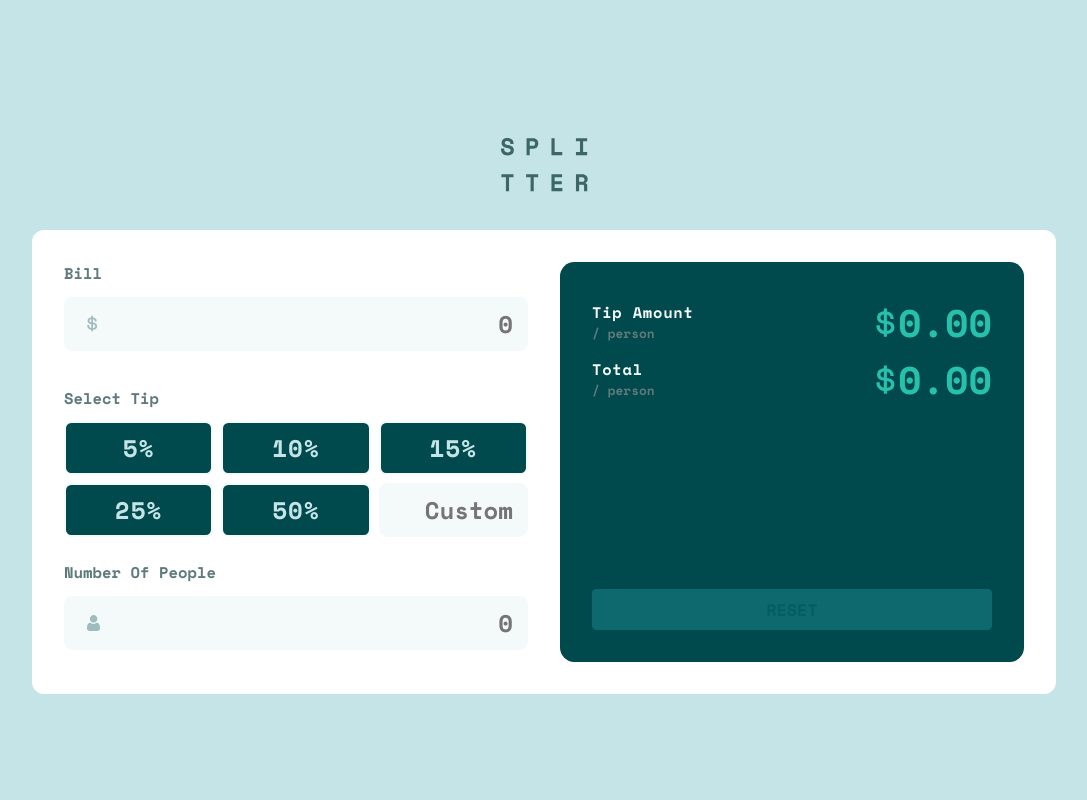
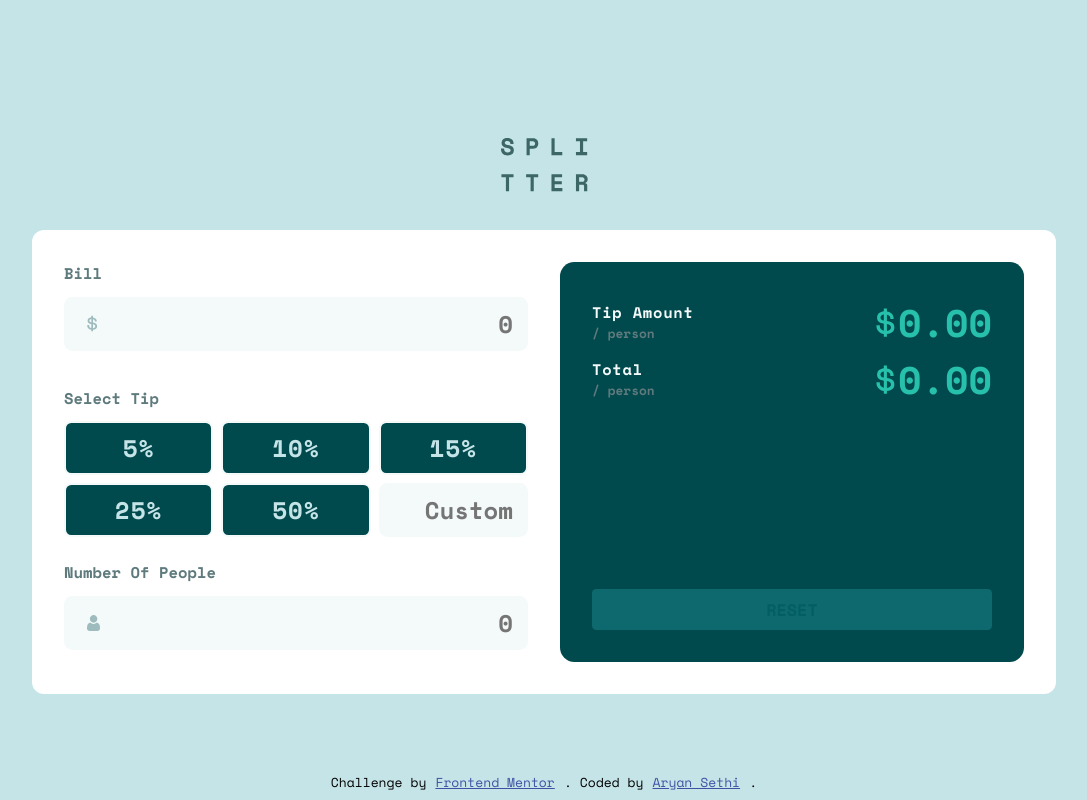
Before and after one commit to Aryan-ki-codepanti/tip-calculator-app, a React (Create React App) app: page / in a window 1280 px wide. Shown: the whole page, without its empty margins (96-1183 px from the left). Built offline with nearby package versions, Linux system fonts and the light colour scheme.

Commit message:
Added Attribution Component

```diff
--- a/src/App.js
+++ b/src/App.js
@@ -1,3 +1,4 @@
+import { Attribution } from "./components/Attribution/Attribution";
 import { CalculatorBox } from "./components/CalculatorBox/CalculatorBox";
 import { Logo } from "./components/Logo/Logo";
 import { BillWrapper } from "./context/BillContext";
@@ -9,6 +10,9 @@ function App() {
                 <Logo />
                 <CalculatorBox />
             </div>
+            <div className="attribution-wrapper">
+                <Attribution />
+            </div>
         </BillWrapper>
     );
 }
--- /dev/null
+++ b/src/components/Attribution/Attribution.css
@@ -0,0 +1,29 @@
+.attribution-wrapper{
+    position: absolute;
+    bottom: 0;
+    left: 0;
+    right: 0;
+    padding-block: 0.5em;
+}
+
+.attribution {
+    font-size: 13px;
+    text-align: center;
+}
+.attribution a {
+    color: hsl(228, 45%, 44%);
+    margin-inline: 0.7em;
+}
+
+
+@media screen and (max-width: 468px) {
+    .attribution-wrapper{
+        position: static;
+    }
+}
+
+@media screen and (max-height: 700px) {
+    .attribution-wrapper{
+        position: static;
+    }
+}
--- /dev/null
+++ b/src/components/Attribution/Attribution.jsx
@@ -0,0 +1,26 @@
+import React from "react";
+import "./Attribution.css";
+
+export const Attribution = () => {
+    return (
+        <div className="attribution">
+            Challenge by
+            <a
+                href="https://www.frontendmentor.io?ref=challenge"
+                target="_blank"
+                rel="noreferrer"
+            >
+                Frontend Mentor
+            </a>
+            . Coded by
+            <a
+                href="https://twitter.com/AryanSe73817078"
+                target="_blank"
+                rel="noreferrer"
+            >
+                Aryan Sethi
+            </a>
+            .
+        </div>
+    );
+};
```
